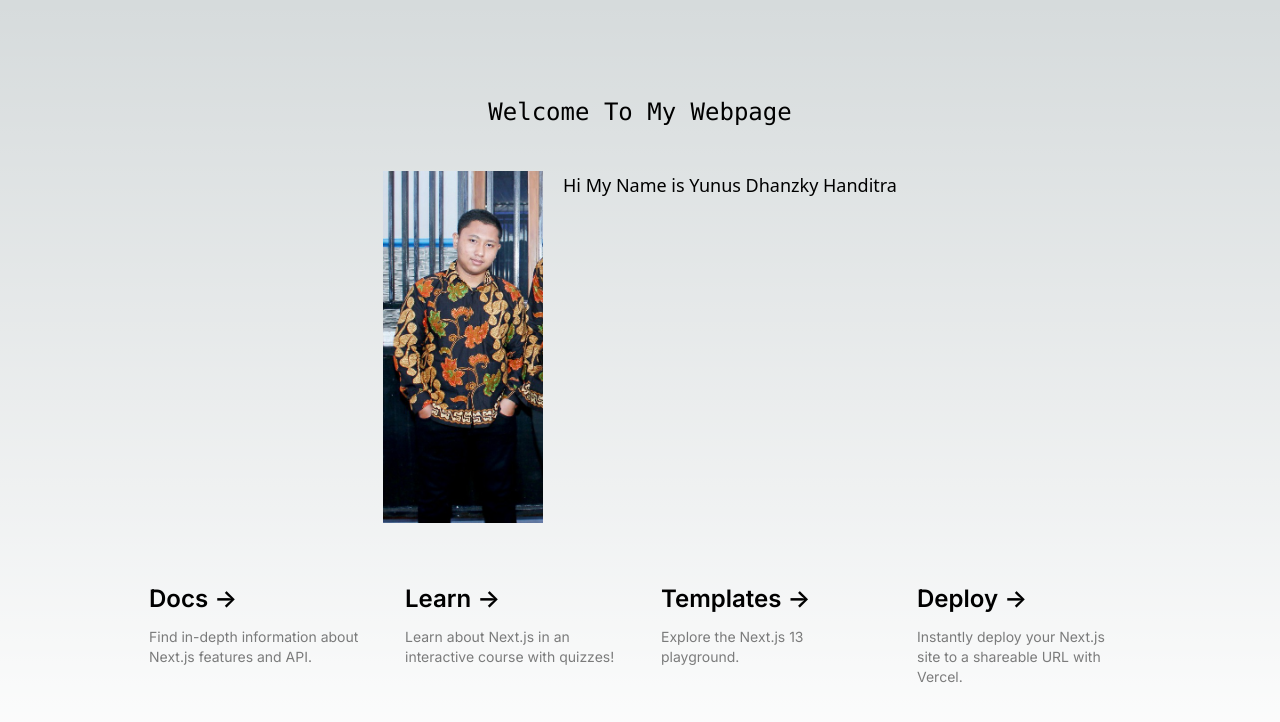
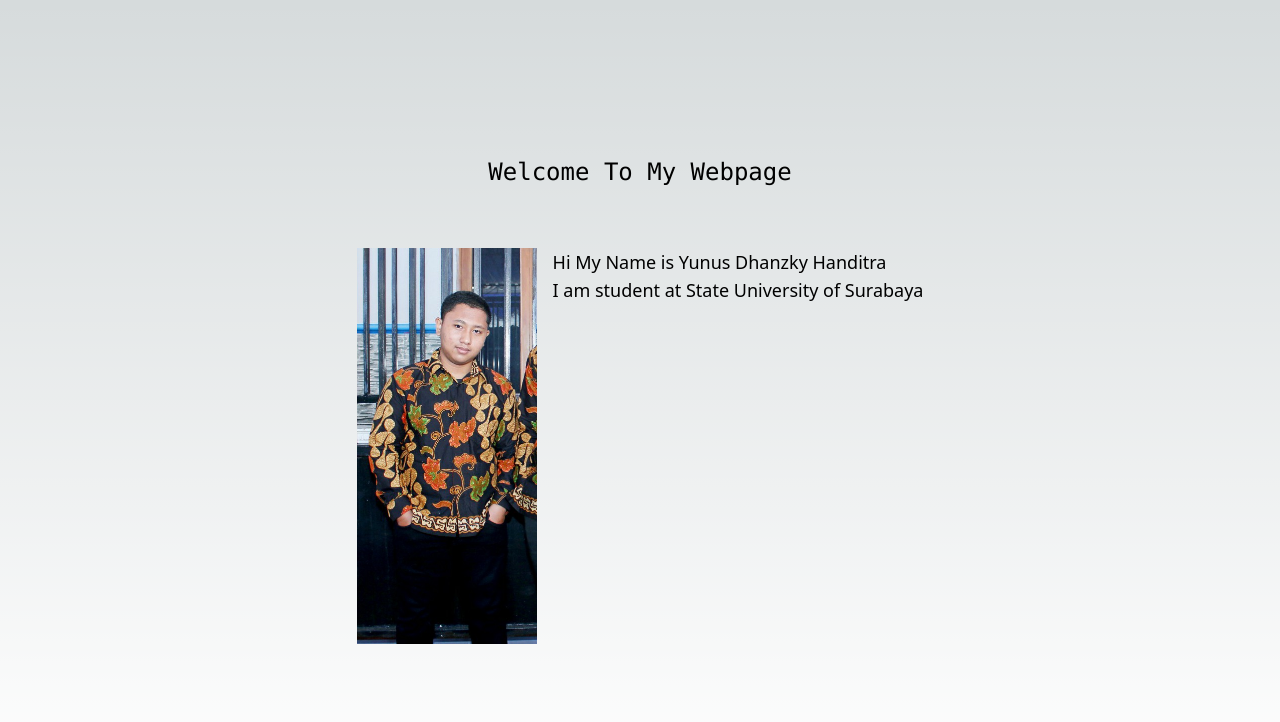
Before and after one commit to Teheft1/project-try, a Next.js app: page / in a window 1280 px wide. Shown: the top 722 px of the page. Built offline with nearby package versions, Linux system fonts and the light colour scheme.

Commit message:
try update the new bio

```diff
--- a/app/page.js
+++ b/app/page.js
@@ -2,17 +2,17 @@ import Image from 'next/image'
 
 export default function Home() {
   return (
-    <main className="flex min-h-screen flex-col items-center justify-between p-24">
-      <div className="z-10 max-w-5xl w-full items-center justify-center font-mono text-sm lg:flex">
+    <main className="flex min-h-screen flex-col items-center justify-evenly p-24">
+      <div className="z-10 max-w-sm w-full items-center justify-center font-mono text-sm lg:flex ">
         <h1 className="text-2xl">
           Welcome To My Webpage
         </h1>
       </div>
 
-      <div className="flex">
+      <div className="flex max-">
         <div>
           <Image
-              className="relative dark:drop-shadow-[0_0_0.3rem_#ffffff70] pr-5 "
+              className="relative dark:drop-shadow-[0_0_0.3rem_#ffffff70] mr-4 "
               src="/yun.jpg"
               alt="my photo"
               width={180}
@@ -21,82 +21,15 @@ export default function Home() {
             />
         </div>
 
-        <div className="font-sans text-lg ">
-          <h1>
-            Hi My Name is Yunus Dhanzky Handitra
+        <div className="">
+          <h1 className='font-sans text-lg'>
+            Hi My Name is Yunus Dhanzky Handitra<br></br>
+            I am student at State University of Surabaya
           </h1>
         </div>
       </div>
 
-      <div className="mb-32 grid text-center lg:max-w-5xl lg:w-full lg:mb-0 lg:grid-cols-4 lg:text-left">
-        <a
-          href="https://nextjs.org/docs?utm_source=create-next-app&utm_medium=appdir-template&utm_campaign=create-next-app"
-          className="group rounded-lg border border-transparent px-5 py-4 transition-colors hover:border-gray-300 hover:bg-gray-100 hover:dark:border-neutral-700 hover:dark:bg-neutral-800/30"
-          target="_blank"
-          rel="noopener noreferrer"
-        >
-          <h2 className={`mb-3 text-2xl font-semibold`}>
-            Docs{' '}
-            <span className="inline-block transition-transform group-hover:translate-x-1 motion-reduce:transform-none">
-              -&gt;
-            </span>
-          </h2>
-          <p className={`m-0 max-w-[30ch] text-sm opacity-50`}>
-            Find in-depth information about Next.js features and API.
-          </p>
-        </a>
 
-        <a
-          href="https://nextjs.org/learn?utm_source=create-next-app&utm_medium=appdir-template-tw&utm_campaign=create-next-app"
-          className="group rounded-lg border border-transparent px-5 py-4 transition-colors hover:border-gray-300 hover:bg-gray-100 hover:dark:border-neutral-700 hover:dark:bg-neutral-800 hover:dark:bg-opacity-30"
-          target="_blank"
-          rel="noopener noreferrer"
-        >
-          <h2 className={`mb-3 text-2xl font-semibold`}>
-            Learn{' '}
-            <span className="inline-block transition-transform group-hover:translate-x-1 motion-reduce:transform-none">
-              -&gt;
-            </span>
-          </h2>
-          <p className={`m-0 max-w-[30ch] text-sm opacity-50`}>
-            Learn about Next.js in an interactive course with&nbsp;quizzes!
-          </p>
-        </a>
-
-        <a
-          href="https://vercel.com/templates?framework=next.js&utm_source=create-next-app&utm_medium=appdir-template&utm_campaign=create-next-app"
-          className="group rounded-lg border border-transparent px-5 py-4 transition-colors hover:border-gray-300 hover:bg-gray-100 hover:dark:border-neutral-700 hover:dark:bg-neutral-800/30"
-          target="_blank"
-          rel="noopener noreferrer"
-        >
-          <h2 className={`mb-3 text-2xl font-semibold`}>
-            Templates{' '}
-            <span className="inline-block transition-transform group-hover:translate-x-1 motion-reduce:transform-none">
-              -&gt;
-            </span>
-          </h2>
-          <p className={`m-0 max-w-[30ch] text-sm opacity-50`}>
-            Explore the Next.js 13 playground.
-          </p>
-        </a>
-
-        <a
-          href="https://vercel.com/new?utm_source=create-next-app&utm_medium=appdir-template&utm_campaign=create-next-app"
-          className="group rounded-lg border border-transparent px-5 py-4 transition-colors hover:border-gray-300 hover:bg-gray-100 hover:dark:border-neutral-700 hover:dark:bg-neutral-800/30"
-          target="_blank"
-          rel="noopener noreferrer"
-        >
-          <h2 className={`mb-3 text-2xl font-semibold`}>
-            Deploy{' '}
-            <span className="inline-block transition-transform group-hover:translate-x-1 motion-reduce:transform-none">
-              -&gt;
-            </span>
-          </h2>
-          <p className={`m-0 max-w-[30ch] text-sm opacity-50`}>
-            Instantly deploy your Next.js site to a shareable URL with Vercel.
-          </p>
-        </a>
-      </div>
     </main>
   )
 }
```
